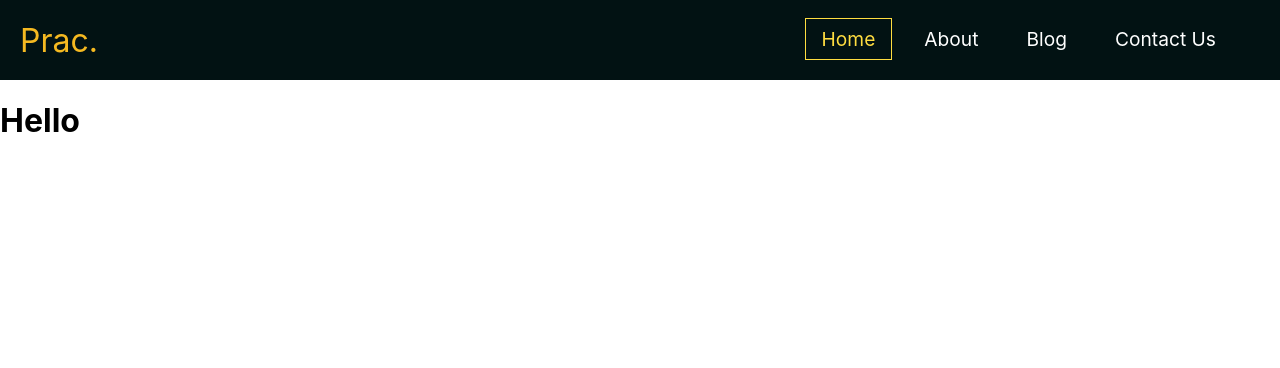
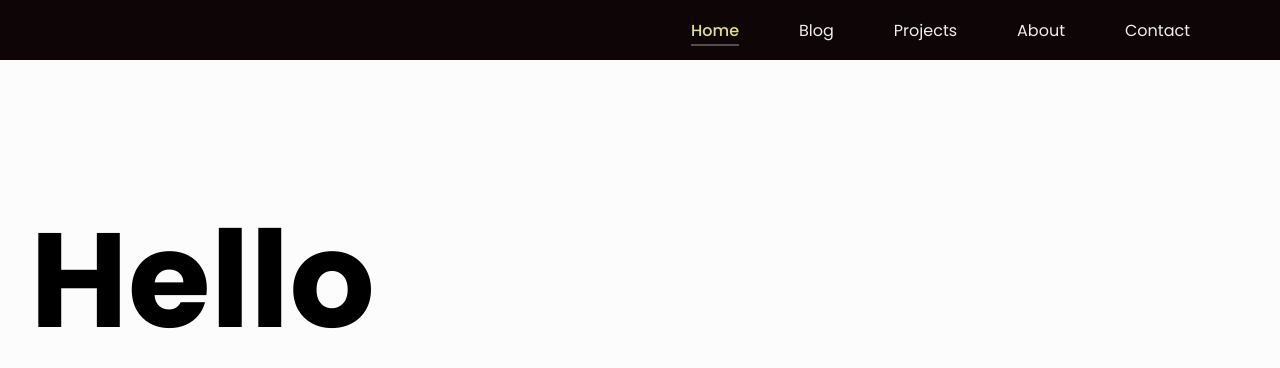
Before and after one commit to Mr-Deee/practise, a React (Create React App) app: page / in a window 1280 px wide. Shown: the top 368 px of the page. Built offline with nearby package versions, Linux system fonts and the light colour scheme.

Commit message:
Responsive Navbar

```diff
--- a/src/components/NavBar.css
+++ b/src/components/NavBar.css
@@ -1,118 +1,105 @@
-.navbar {
-  background-color: #021213;
-  height: 80px;
-  display: flex;
-  justify-content: center;
-  align-items: center;
-  font-size: 1.2rem;
-  position: sticky;
-  top: 0;
-  z-index: 20;
+@import url('https://fonts.googleapis.com/css2?family=Poppins:wght@400;500;600;700&display=swap');
+
+body {
+  margin: 0;
+  padding: 0;
+  font-family: 'Poppins', sans-serif;
+  background-color: #fcfcfc;
 }
 
-.nav-container {
+.container {
+  max-width: 1100px;
+  margin: 0 auto;
+  padding: 0 15px;
   display: flex;
-  justify-content: center;
+  justify-content: space-between;
   align-items: center;
-  width: 100%;
-  height: 80px;
-  max-width: 1500px;
+  height: 100%;
 }
 
-.nav-logo {
-  color: #f5b921;
-  align-items: center;
-  margin-left: 20px;
-  cursor: pointer;
-  text-decoration: none;
-  font-size: 2rem;
-  flex-grow: 1;
+.navbar {
+  height: 60px;
+  background-color: #0e0606;
+  position: relative;
 }
 
-.nav-menu {
-  display: flex;
-  list-style: none;
-  text-align: center;
-  margin-right: 2rem;
+.logo {
+}
+.menu-icon{
+  display:none;
 }
 
-.nav-links {
-  color: #fff;
-  text-decoration: none;
-  padding: 0.5rem 1rem;
-  height: 100%;
-  border-bottom: 3px solid transparent;
-}
-.fa-code {
-  margin-left: 1rem;
+.nav-elements {
 }
 
-.nav-item {
-  line-height: 40px;
-  margin-right: 1rem;
+.nav-elements ul {
+  display: flex;
+  justify-content: space-between;
+  list-style-type: none;
 }
 
-.nav-item:after {
-  content: "";
-  display: block;
-  height: 3px;
-  width: 0;
-  background: transparent;
-  transition: width 0.7s ease, background-color 0.5s ease;
+.nav-elements ul li:not(:last-child) {
+  margin-right: 60px;
 }
 
-.nav-item:hover:after {
-  width: 100%;
-  background: #ffdd40;
+.nav-elements ul a {
+  font-size: 16px;
+  font-weight: 400;
+  color: #eeeeee;
+  text-decoration: none;
 }
 
-.nav-item .active {
-  color: #ffdd40;
-  border: 1px solid #ffdd40;
+.nav-elements ul a.active {
+  color: #e4dd89;
+  font-weight: 500;
+  position: relative;
 }
 
-.nav-icon {
-  display: none;
+.nav-elements ul a.active::after {
+  content: '';
+  position: absolute;
+  bottom: -4px;
+  left: 0;
+  width: 100%;
+  height: 2px;
+  background-color: #574c4c;
 }
 
-@media screen and (max-width: 960px) {
-  .nav-menu {
+
+@media (max-width: 768px) {
+  .nav-elements ul li:not(:last-child) {
+    margin-right: 30px;
+  }
+}
+
+@media (max-width: 600px) {
+  .menu-icon {
+    display: block;
+    cursor: pointer;
+  }
+
+  .nav-elements {
+    position: absolute;
+    right: 0;
+    top: 60px;
+    background-color: #fef7e5;
+    width: 0px;
+    height: calc(100vh - 60px);
+    transition: all 0.3s ease-in;
+    overflow: hidden;
+  }
+
+  .nav-elements.active {
+    width: 270px;
+  }
+
+  .nav-elements ul {
     display: flex;
     flex-direction: column;
-    width: 100%;
-    border-top: 1pxsolid #fff;
-    position: absolute;
-    top: 80px;
-    left: -110%;
-    opacity: 1;
-    transition: all 0.5s ease;
   }
 
-  .nav-menu.active {
-    background: #1f5156;
-    left: 0px;
-    opacity: 1;
-    transition: all 0.5s ease;
-    z-index: 1;
-  }
-  .nav-item .active {
-    color: #ffdd40;
-    border: none;
-  }
-  .nav-links {
-    padding: 1.5rem;
-    width: 100%;
-    display: table;
-  }
-
-  .nav-icon {
-    display: block;
-    position: absolute;
-    top: 0;
-    right: 0;
-    transform: translate(-100%, 60%);
-    font-size: 1.8rem;
-    cursor: pointer;
-    color: #ffdd40;
+  .nav-elements ul li {
+    margin-right: unset;
+    margin-top: 22px;
   }
 }
--- a/src/components/Navbar.js
+++ b/src/components/Navbar.js
@@ -1,73 +1,49 @@
 import React, { useState } from "react";
+import { ReactComponent as Hamburger } from '../assets/icons/hamburger.svg'
 import { NavLink } from "react-router-dom";
 import "./NavBar.css";
 
-function NavBar() {
-  const [click, setClick] = useState(false);
+const NavBar = () => {
 
-  const handleClick = () => setClick(!click);
+    const [showNavbar, setShowNavbar] = useState(false)
+
+    const handleShowNavbar = () => {
+      setShowNavbar(!showNavbar)
+    }
      return (
-    <>
         <nav className="navbar">
-        <div className="nav-container">
-          <NavLink exact to="/" className="nav-logo">
-            Prac.
-            <i className="fas fa-code"></i>
-          </NavLink>
+          <div className="container">
+            <div className="logo">
+              {/* <Brand /> */}
+            </div>
 
-          <ul className={click ? "nav-menu active" : "nav-menu"}>
-            <li className="nav-item">
-              <NavLink
-                exact
-                to="/"
-                activeClassName="active"
-                className="nav-links"
-                onClick={handleClick}
-              >
-                Home
-              </NavLink>
+            <div className="menu-icon" onClick={handleShowNavbar}>
+          <Hamburger />
+        </div>
+            <div className={`nav-elements  ${showNavbar && 'active'}`}>
+              <ul>
+                <li>
+                  <NavLink to="/">Home</NavLink>
                 </li>
-            <li className="nav-item">
-              <NavLink
-                exact
-                to="/about"
-                activeClassName="active"
-                className="nav-links"
-                onClick={handleClick}
-              >
-                About
-              </NavLink>
+                <li>
+                  <NavLink to="/blog">Blog</NavLink>
                 </li>
-            <li className="nav-item">
-              <NavLink
-                exact
-                to="/blog"
-                activeClassName="active"
-                className="nav-links"
-                onClick={handleClick}
-              >
-                Blog
-              </NavLink>
+                <li>
+                  <NavLink to="/projects">Projects</NavLink>
                 </li>
-            <li className="nav-item">
-              <NavLink
-                exact
-                to="/contact"
-                activeClassName="active"
-                className="nav-links"
-                onClick={handleClick}
-              >
-                Contact Us
-              </NavLink>
+                <li>
+                  <NavLink to="/about">About</NavLink>
+                </li>
+                <li>
+                  <NavLink to="/contact">Contact</NavLink>
                 </li>
               </ul>
-          <div className="nav-icon" onClick={handleClick}>
-            <i className={click ? "fas fa-times" : "fas fa-bars"}></i>
             </div>
           </div>
         </nav>
-    </>
-  );
+      )
   }
 
+
+
 export default NavBar;
--- a/src/components/Pages/Home.js
+++ b/src/components/Pages/Home.js
@@ -1,11 +1,14 @@
 import React from "react";
+import './style.css';
+
+
 
 
 function Home(){
     return(
 
 
-   <div><h1>Hello</h1></div>
+   <div className="welcome"><h1 className="welcomeText">Hello</h1></div>
 
 
 
--- /dev/null
+++ b/src/components/Pages/style.css
@@ -0,0 +1,20 @@
+body {
+    margin: 0;
+    font-family: -apple-system, BlinkMacSystemFont, 'Segoe UI', 'Roboto', 'Oxygen',
+      'Ubuntu', 'Cantarell', 'Fira Sans', 'Droid Sans', 'Helvetica Neue',
+      sans-serif;
+    -webkit-font-smoothing: antialiased;
+    -moz-osx-font-smoothing: grayscale;
+    background-color: #ffffff;
+  }
+
+  code {
+    font-family: source-code-pro, Menlo, Monaco, Consolas, 'Courier New',
+      monospace;
+  }
+
+  .welcomeText{
+    font-size: 12cap;
+    padding: 30px;
+
+  }
```
Also changed, not shown: src/assets/icons/hamburger.svg (added). Lines whose indentation alone changed are shown as unchanged.
